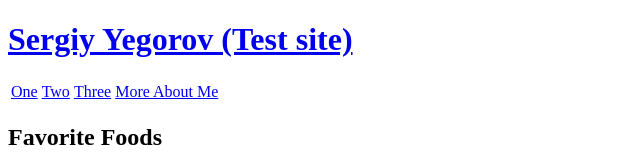
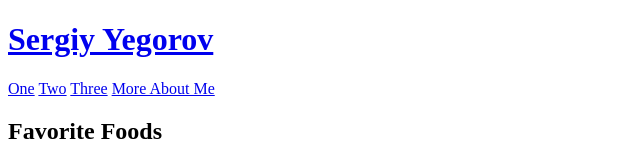
Before and after one commit to 77yes/FinalProject, a plain HTML site: page index.html in a window 1280 px wide. Shown: the top 162 px of the page, without its empty margins (0-640 px from the left). Drawn offline with Linux system fonts and the light colour scheme.

Commit message:
Update index.html

```diff
--- a/index.html
+++ b/index.html
@@ -10,19 +10,13 @@
     <body id="top">
         <header>
             <h1>
-                <a href="index.html">Sergiy Yegorov (Test site)</a>
+                <a href="index.html">Sergiy Yegorov</a>
             </h1>
             <nav>
-                <!--By convention, CSS cannot be used in this task, so we use a <table>
-                    to display the navigation elements in a row.-->
-                <table>
-                    <tr>
-                        <td><a href="#top">One</a></td>
-                        <td><a href="#FavoriteFoods">Two</a></td>
-                        <td><a href="#Achievements">Three</a></td>
-                        <td><a href="#MoreAboutMe">More About Me</a></td>
-                    </tr>
-                </table>
+                <a href="#top">One</a>
+                <a href="#FavoriteFoods">Two</a>
+                <a href="#Achievements">Three</a>
+                <a href="#MoreAboutMe">More About Me</a>
             </nav>
         </header>
         <section id="FavoriteFoods">
```
